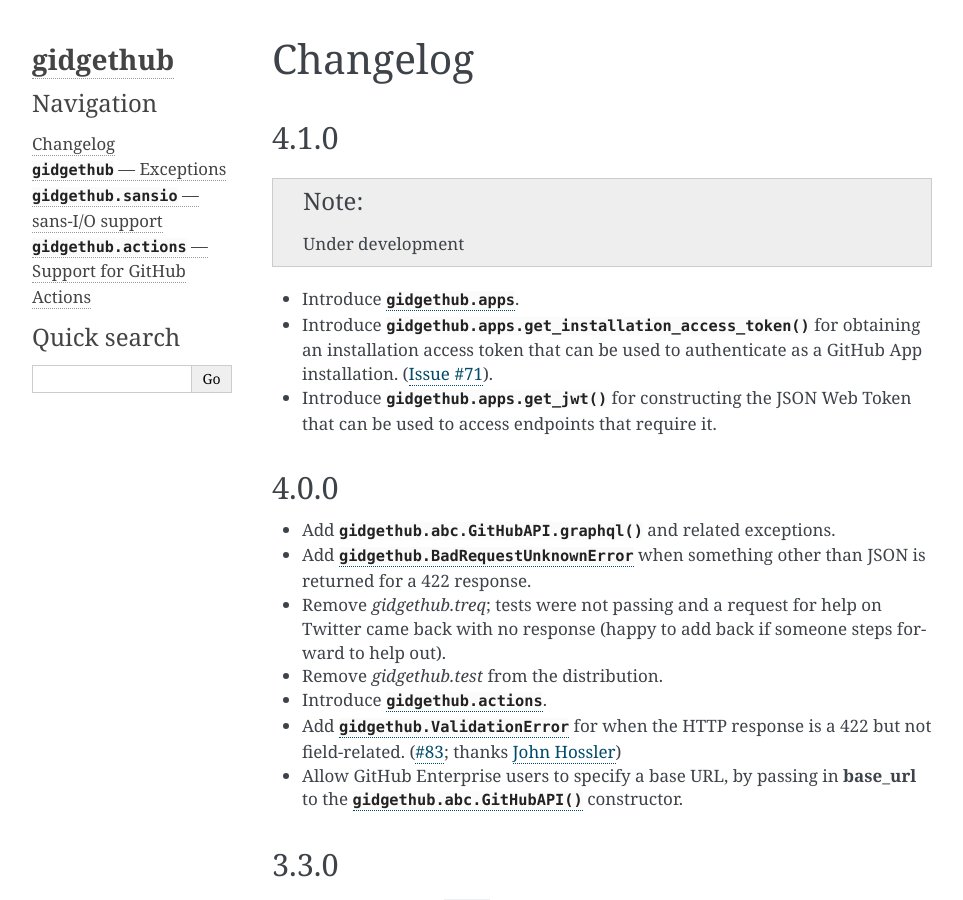
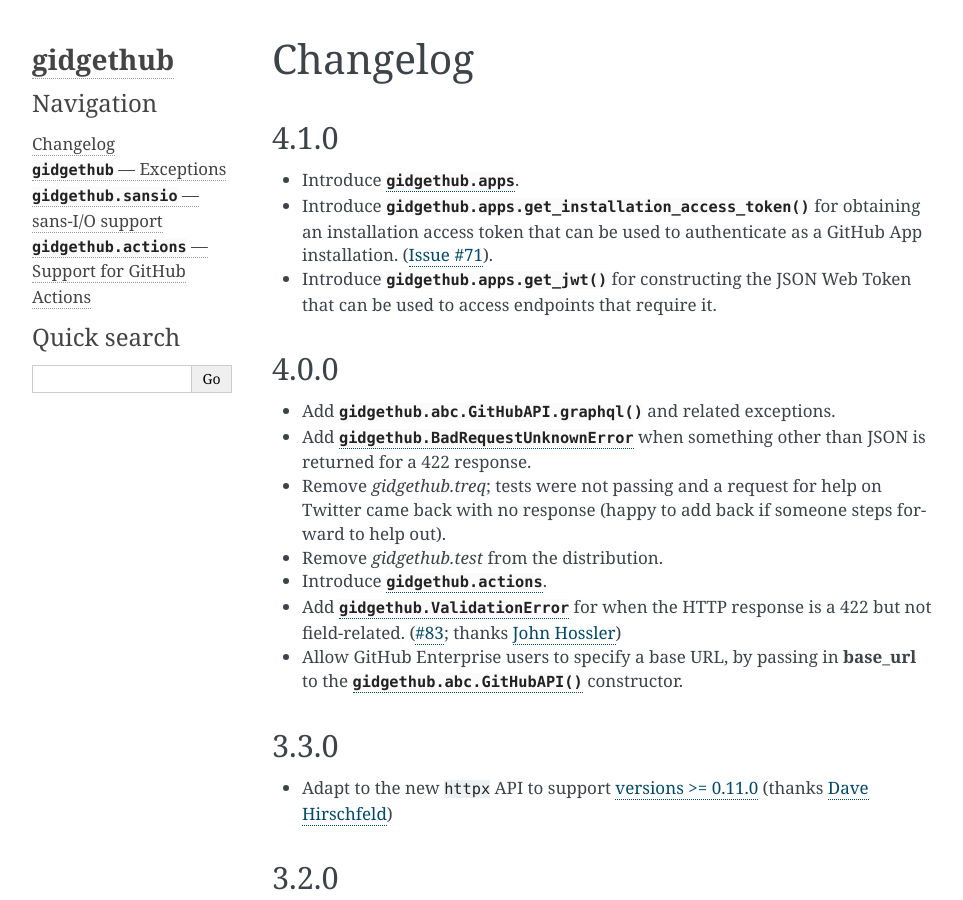
Before and after one commit to gidgethub/gidgethub, a Sphinx documentation site: the page built from docs/changelog.rst, in a window 1280 px wide and 900 px high. Shown: the whole window, without its empty margins (148-1111 px from the left). Built offline with Sphinx 7.4.7, drawn with Linux system fonts in a browser that asks for light colours; pages that are not in the unit, such as notebooks, are missing from menus.

Commit message:
Release 4.1.0 (#114)

```diff
--- a/docs/changelog.rst
+++ b/docs/changelog.rst
@@ -3,9 +3,6 @@
 
 4.1.0
 '''''
-
-.. note::
-   Under development
 
 - Introduce :mod:`gidgethub.apps`.
 
--- a/gidgethub/__init__.py
+++ b/gidgethub/__init__.py
@@ -1,5 +1,5 @@
 """An async GitHub API library"""
-__version__ = "4.1.0.dev1"
+__version__ = "4.1.0"
 
 import http
 from typing import Any
```
